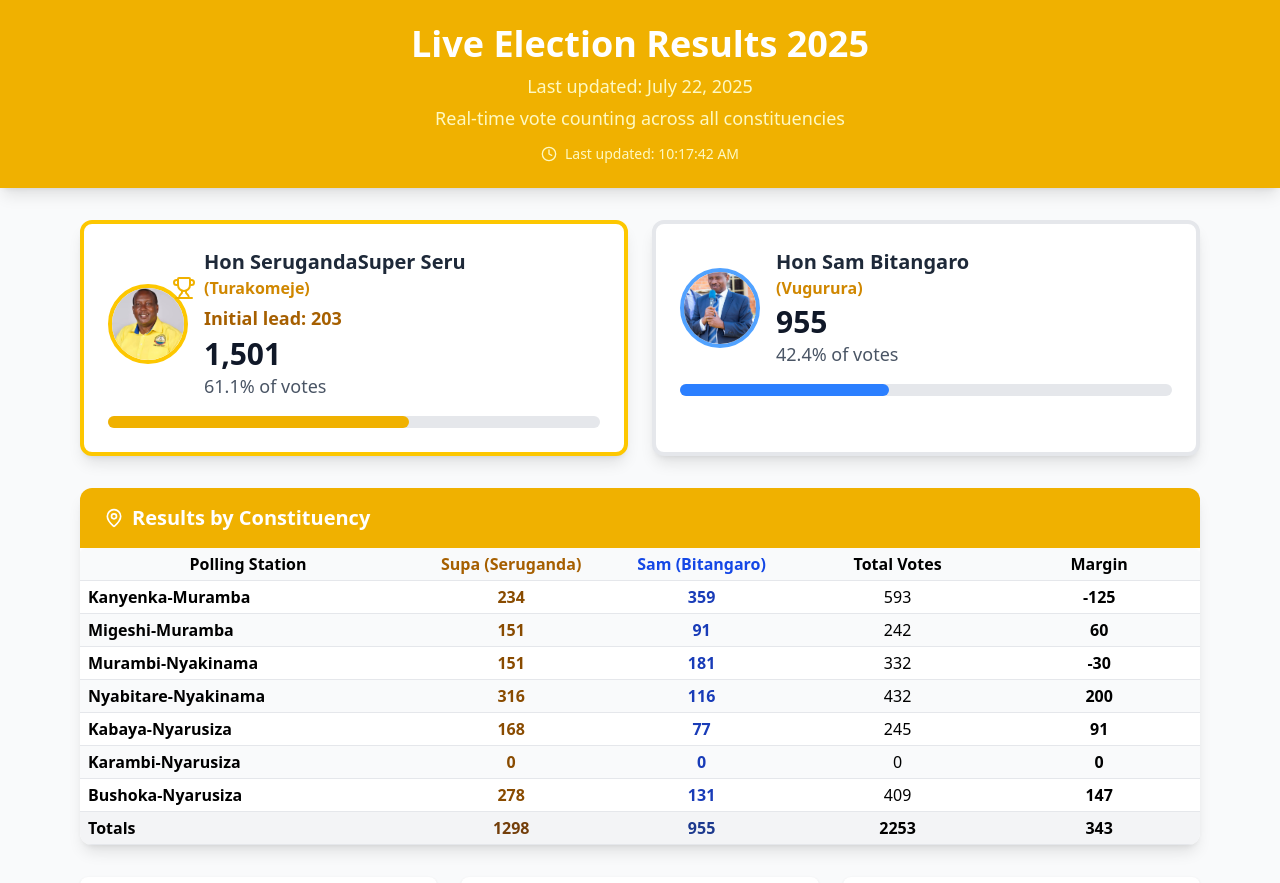
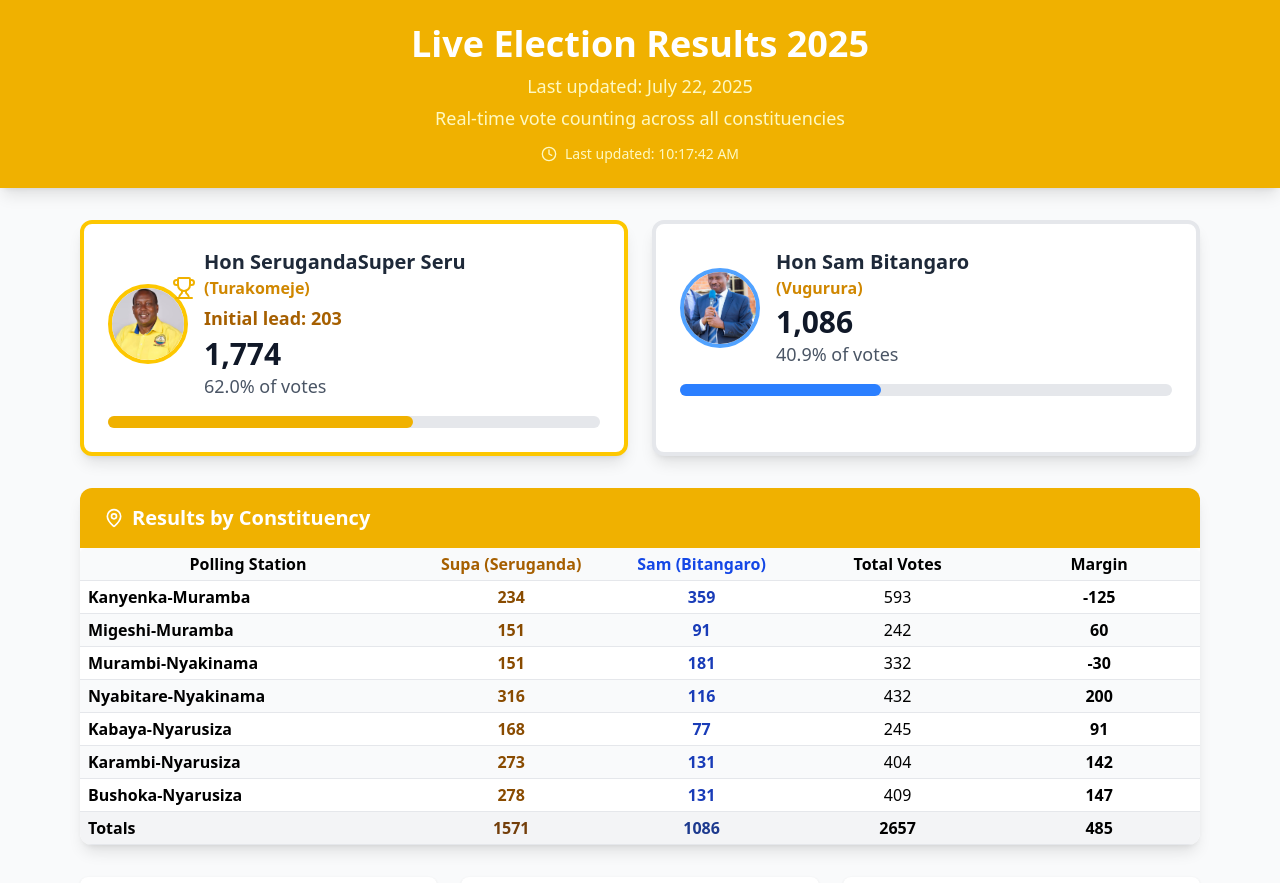
Before and after one commit to Iranks20/live-elections, a React (Vite) app: page / in a window 1280 px wide. Shown: the top 883 px of the page. Built offline with nearby package versions, Linux system fonts and the light colour scheme.

Commit message:
resolved

```diff
--- a/src/screens/ElectionResults.tsx
+++ b/src/screens/ElectionResults.tsx
@@ -19,7 +19,7 @@ export default function ElectionResults() {
     { id: '3', name: 'Murambi-Nyakinama', serugandaVotes: 151, bitangaroVotes: 181, totalVotes: 332 },
     { id: '4', name: 'Nyabitare-Nyakinama', serugandaVotes: 316, bitangaroVotes: 116, totalVotes: 432 },
     { id: '5', name: 'Kabaya-Nyarusiza', serugandaVotes: 168, bitangaroVotes: 77, totalVotes: 245 },
-    { id: '6', name: 'Karambi-Nyarusiza', serugandaVotes: 0, bitangaroVotes: 0, totalVotes: 0 },
+    { id: '6', name: 'Karambi-Nyarusiza', serugandaVotes: 273, bitangaroVotes: 131, totalVotes: 404 },
     { id: '7', name: 'Bushoka-Nyarusiza', serugandaVotes: 278, bitangaroVotes: 131, totalVotes: 409 }
   ])
 
```
